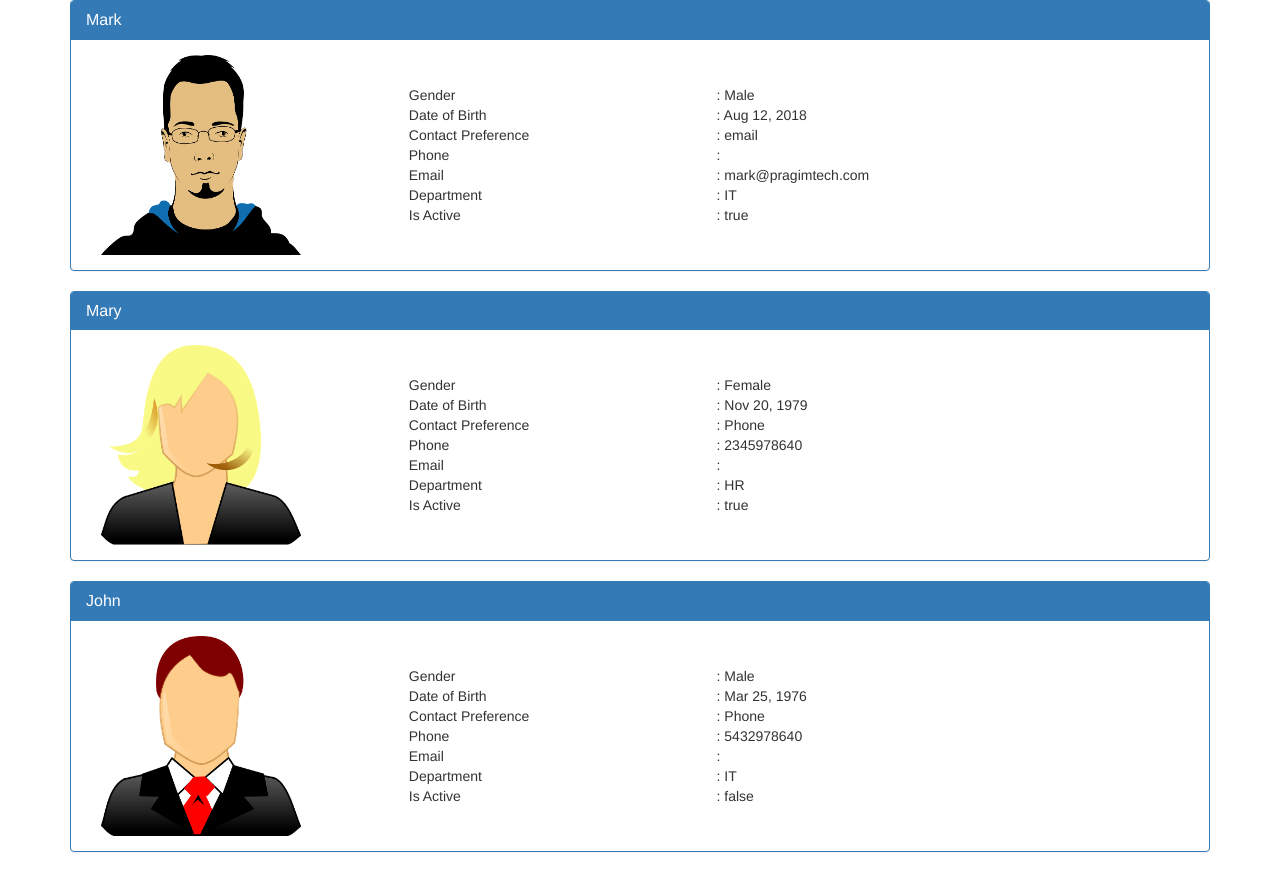
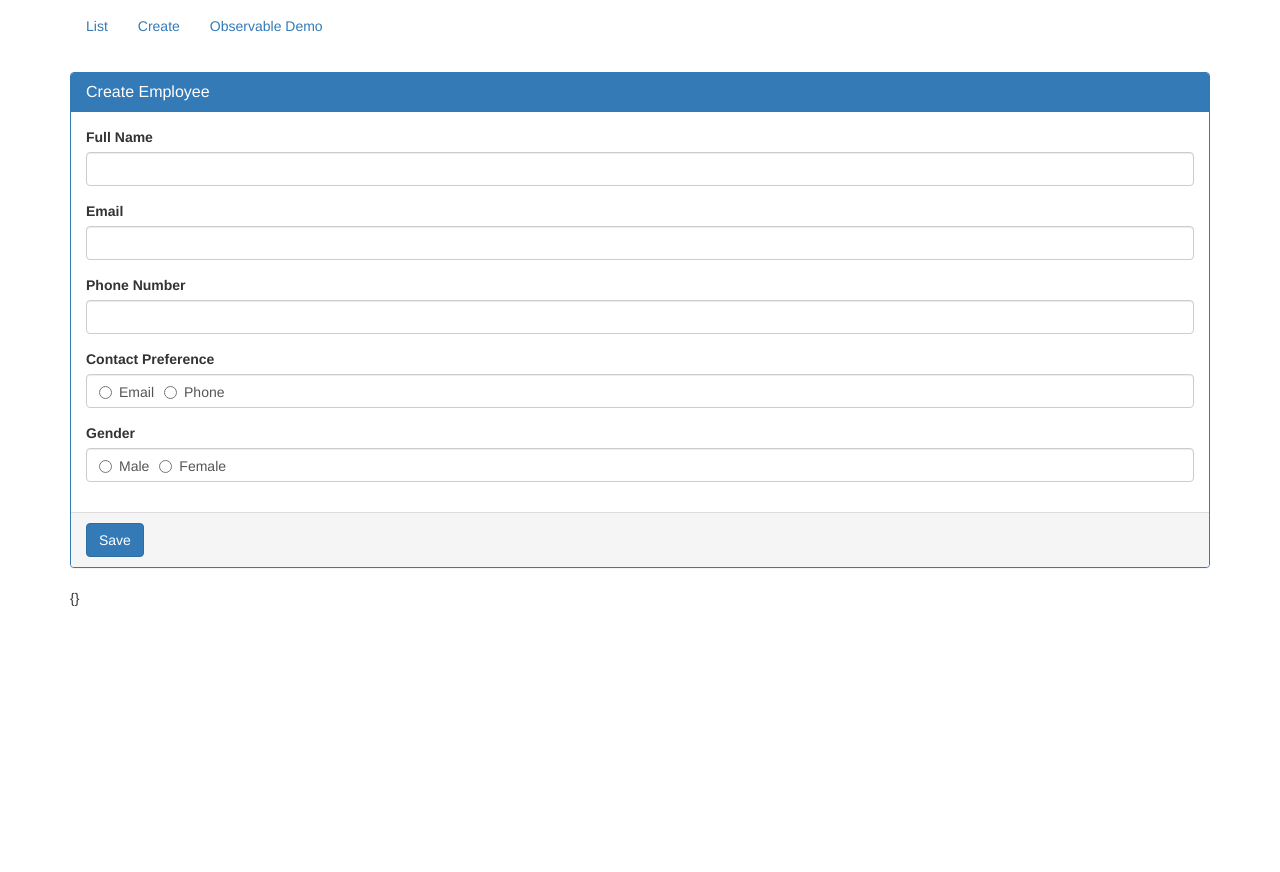
Before and after one commit to shimulseu042/Angular5CRUD, an Angular app: page /create in a window 1280 px wide. After the commit the page ends 800 px from the top, so only its background shows below. Built offline with nearby package versions, Linux system fonts and the light colour scheme.

Commit message:
After 1 hr 16 mins 46 seconds

```diff
--- a/src/app/app.component.html
+++ b/src/app/app.component.html
@@ -1,3 +1,16 @@
 <div class="container">
-  <app-listofemployees></app-listofemployees>
+  <nav class="navbar navbar-dark bg-dark">
+    <ul class="nav navbar-nav">
+      <li>
+          <a routerLink = "list">List</a>
+      </li>
+      <li>
+          <a routerLink = "create">Create</a>
+      </li>
+      <li>
+        <a routerLink = "observable">Observable Demo</a>
+    </li>
+    </ul>
+  </nav>
+  <router-outlet></router-outlet>
 </div>
--- a/src/app/app.module.ts
+++ b/src/app/app.module.ts
@@ -1,18 +1,32 @@
 import { BrowserModule } from '@angular/platform-browser';
 import { NgModule } from '@angular/core';
-
+import {RouterModule, Routes} from '@angular/router';
+import {FormsModule, ReactiveFormsModule} from '@angular/forms'
 
 import { AppComponent } from './app.component';
 import { ListofemployeesComponent } from './employees/listofemployees.component';
+import { CreateEmployeeComponent } from './employees/create-employee.component';
+import { ObservabledemoComponent } from './observable/observabledemo.component';
 
+const appRoutes: Routes = [
+  {path: 'list', component: ListofemployeesComponent},
+  {path: 'create', component: CreateEmployeeComponent},
+  {path: 'observable', component: ObservabledemoComponent},
+  {path: '', redirectTo: '/list', pathMatch: 'full'}
+];
 
 @NgModule({
   declarations: [
     AppComponent,
-    ListofemployeesComponent
+    ListofemployeesComponent,
+    CreateEmployeeComponent,
+    ObservabledemoComponent
   ],
   imports: [
-    BrowserModule
+    BrowserModule,
+    FormsModule,
+    RouterModule.forRoot(appRoutes),
+    ReactiveFormsModule
   ],
   providers: [],
   bootstrap: [AppComponent]
--- /dev/null
+++ b/src/app/employees/create-employee.component.html
@@ -0,0 +1,51 @@
+<form #employeeForm="ngForm" (ngSubmit)="saveEmployee(employeeForm)">
+  <div class="panel panel-primary">
+      <div class="panel-heading">
+        <h3 class="panel-title">Create Employee</h3>
+      </div>
+      <div class="panel-body">
+        <div class="form-group">
+          <label for="fullName">Full Name</label>
+          <input type="text" name="fn" [(ngModel)] = "fullName" id="fullName" class="form-control">
+        </div>
+        <div class="form-group">
+            <label for="email">Email</label>
+            <input type="text" name="eml" [(ngModel)]="email" id="email" class="form-control">
+        </div>
+        <div class="form-group">
+          <label for="phoneNumber">Phone Number</label>
+          <input type="text" name="phoneNumber" [(ngModel)]="phoneNumber" id="phoneNumber" class="form-control">
+        </div>
+        <div class="form-group">
+          <label>Contact Preference</label>
+          <div class="form-control">
+            <label class="radio-inline">
+              <input type="radio" value="email" name="contactPreference" [(ngModel)] = "contactPreference">
+              Email
+            </label>
+            <label class="radio-inline">
+              <input type="radio" value="phone" name="contactPreference" [(ngModel)] = "contactPreference">
+              Phone
+            </label>
+          </div>
+        </div>
+        <div class="form-group">
+          <label>Gender</label>
+          <div class="form-control">
+            <label class="radio-inline">
+              <input type="radio" value="male" name="gender" [(ngModel)] = "gender">
+              Male
+            </label>
+            <label class="radio-inline">
+              <input type="radio" value="female" name="gender" [(ngModel)] = "gender">
+              Female
+            </label>
+          </div>
+        </div>
+      </div>
+      <div class="panel-footer">
+        <button type="submit" class="btn btn-primary">Save</button>
+      </div>
+  </div>
+</form>
+{{employeeForm.value | json}}
--- /dev/null
+++ b/src/app/employees/create-employee.component.ts
@@ -0,0 +1,18 @@
+import { Component, OnInit } from '@angular/core';
+import { NgForm } from '@angular/forms';
+
+@Component({
+  selector: 'app-create-employee',
+  templateUrl: './create-employee.component.html',
+  styleUrls: ['./create-employee.component.css']
+})
+export class CreateEmployeeComponent implements OnInit {
+
+  constructor() { }
+
+  ngOnInit() {
+  }
+  saveEmployee(empForm: NgForm): void{
+    console.log(empForm);
+  }
+}
--- /dev/null
+++ b/src/app/observable/observabledemo.component.html
@@ -0,0 +1,22 @@
+<p> Observable Basics </p>
+<hr>
+<p>Observable Data</p>
+<div *ngFor = "let f of fruits">{{f | uppercase}}</div>
+<hr>
+<div>
+<b>Error Status</b>
+{{anyErrors == true? "Error occured" : "It's all good"}}
+</div>
+<hr>
+<div>
+  <p>Completion Status</p>
+  {{finished == true? "Observer Completed": ""}}
+</div>
+<button (click)= "Start()">Start Emitting</button>
+<div style="margin-top: 20px">
+  <form [formGroup] = "mathgroup">
+    <input type="text" formControlName="inputNumber">
+    <hr>
+    <div>Square data is: {{square}}</div>
+  </form>
+</div>
--- /dev/null
+++ b/src/app/observable/observabledemo.component.ts
@@ -0,0 +1,71 @@
+import { Component, OnInit } from '@angular/core';
+import { Observable } from 'rxjs/Observable';
+import { FormGroup, FormBuilder, FormControl } from '@angular/forms';
+import 'rxjs/add/operator/map';
+@Component({
+  selector: 'app-observabledemo',
+  templateUrl: './observabledemo.component.html',
+  styleUrls: ['./observabledemo.component.css']
+})
+export class ObservabledemoComponent implements OnInit {
+ debugger;
+  private data : Observable<string>;
+  private fruits : Array<string> = [];
+  private anyErrors: boolean;
+  private finished : boolean;
+  private processed : boolean = false;
+  mathgroup: FormGroup;
+  inputNumber: FormControl;
+  square: number;
+
+
+  constructor(private fg: FormBuilder) {
+    this.inputNumber = new FormControl();
+    this.mathgroup = fg.group(
+      {
+        inputNumber : this.inputNumber
+      }
+    )
+    this.inputNumber.valueChanges.map(n=>n*n)
+      .subscribe(power => this.square = power);
+  }
+
+  ngOnInit() {
+
+  }
+
+  Start(){
+      debugger;
+    this.data = new Observable(
+      observer =>
+      {
+        setTimeout(() => {
+          observer.next('Apple');
+        }, 1000);
+
+        setTimeout(() => {
+          observer.next('Banana');
+        }, 2000);
+
+        setTimeout(() => {
+          observer.next('Mango');
+        }, 3000);
+
+        setTimeout(() => {
+          observer.error(new Error('Observer Error occured'));
+        }, 3500);
+
+        setTimeout(() => {
+          observer.next('Finished');
+          observer.complete();
+        }, 4000);
+      }
+  )
+  let subscription = this.data.subscribe(
+
+    fruit => this.fruits.push(fruit),
+    error => this.anyErrors = false,
+    () => this.finished = true
+  )
+ }
+}
```
Also changed, not shown: src/app/employees/create-employee.component.css (added), src/app/observable/observabledemo.component.css (added), src/commands.txt (added).
